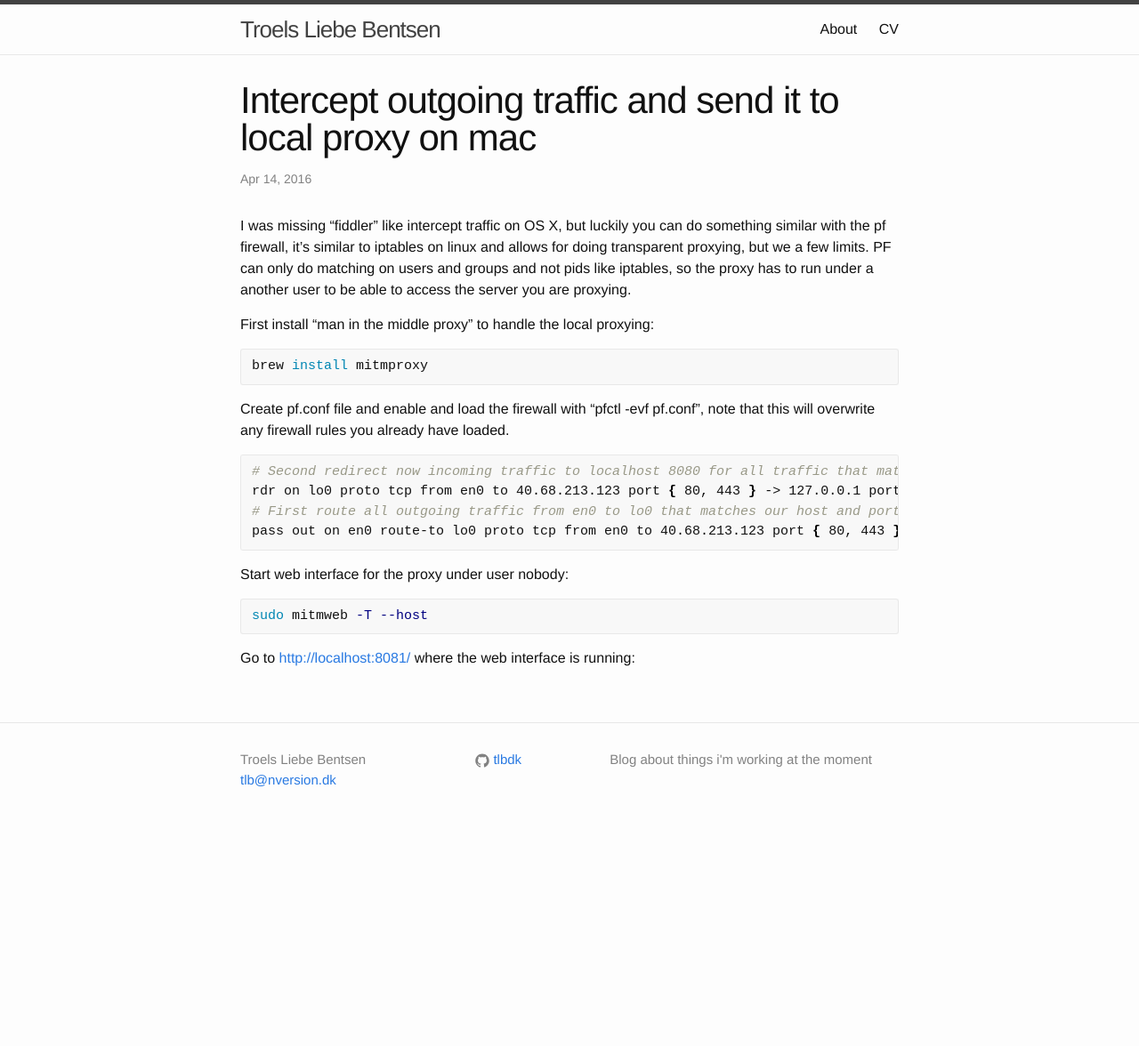
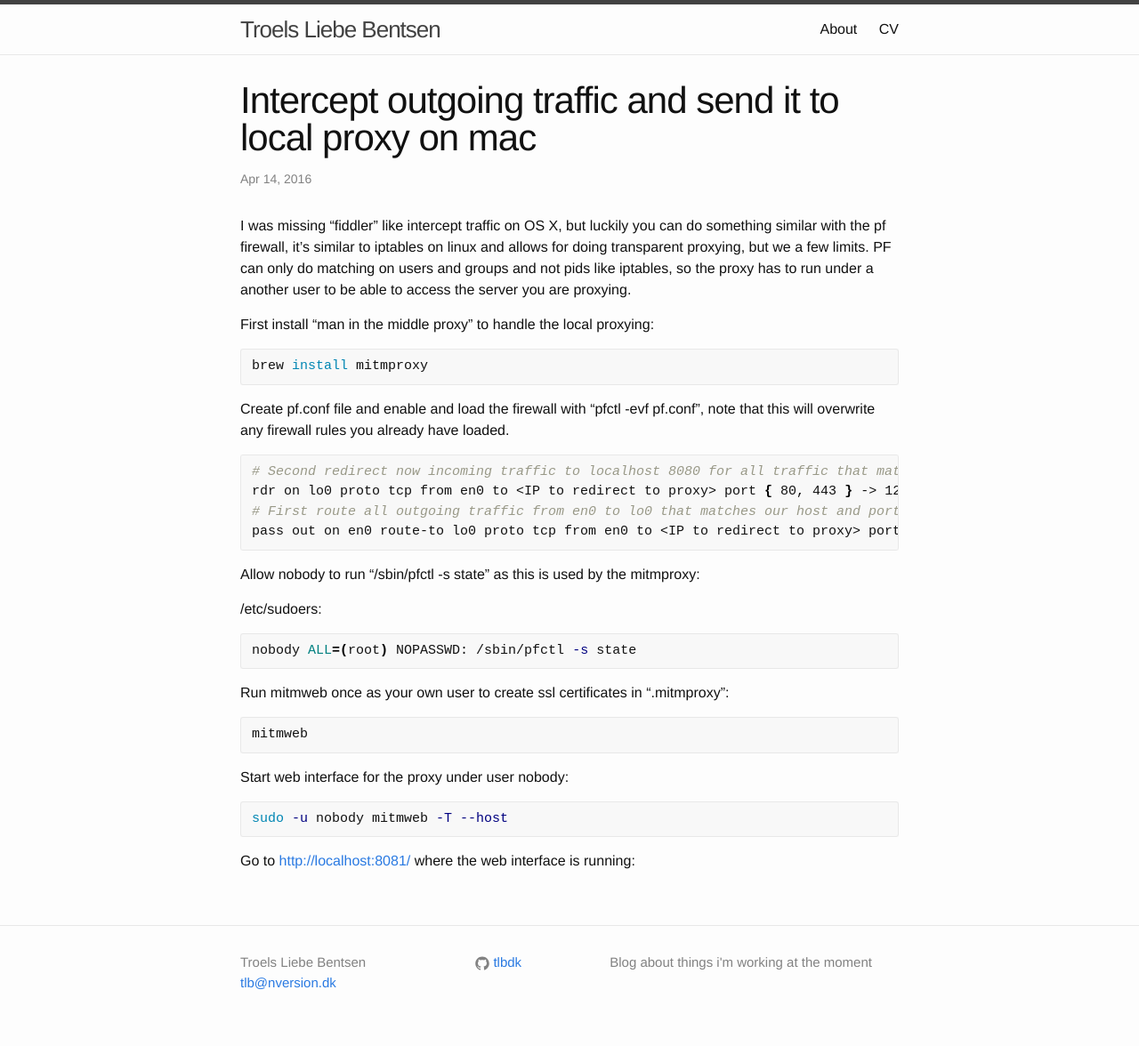
Before and after one commit to tlbdk/tlbdk.github.io, a Jekyll site: the page built from _posts/2016-04-19-redirect-outgoing-traffic-for-user-on-mac.md, in a window 1280 px wide. Shown: the whole page at 89% size. Built offline with Jekyll 4.4.1, drawn with Linux system fonts in a browser that asks for light colours; before the commit the page ends 948 px from its top, so only the background shows below that.

Commit message:
Update guide with more secure solution

````diff
--- a/_posts/2016-04-19-redirect-outgoing-traffic-for-user-on-mac.md
+++ b/_posts/2016-04-19-redirect-outgoing-traffic-for-user-on-mac.md
@@ -22,15 +22,29 @@ note that this will overwrite any firewall rules you already have loaded.
 
 ``` bash
 # Second redirect now incoming traffic to localhost 8080 for all traffic that matches our host and port filter
-rdr on lo0 proto tcp from en0 to 40.68.213.123 port { 80, 443 } -> 127.0.0.1 port 8080
+rdr on lo0 proto tcp from en0 to <IP to redirect to proxy> port { 80, 443 } -> 127.0.0.1 port 8080
 # First route all outgoing traffic from en0 to lo0 that matches our host and port filter and user
-pass out on en0 route-to lo0 proto tcp from en0 to 40.68.213.123 port { 80, 443 } keep state user { tlb }
+pass out on en0 route-to lo0 proto tcp from en0 to <IP to redirect to proxy> port { 80, 443 } keep state user { <user id you are running your browser under> }
+```
+
+Allow nobody to run "/sbin/pfctl -s state" as this is used by the mitmproxy:
+
+/etc/sudoers:
+
+``` bash
+nobody ALL=(root) NOPASSWD: /sbin/pfctl -s state
+```
+
+Run mitmweb once as your own user to create ssl certificates in ".mitmproxy":
+
+```bash
+mitmweb
 ```
 
 Start web interface for the proxy under user nobody:
 
 ``` bash
-sudo mitmweb -T --host
+sudo -u nobody mitmweb -T --host
 ```
 
 Go to <http://localhost:8081/> where the web interface is running:
````
